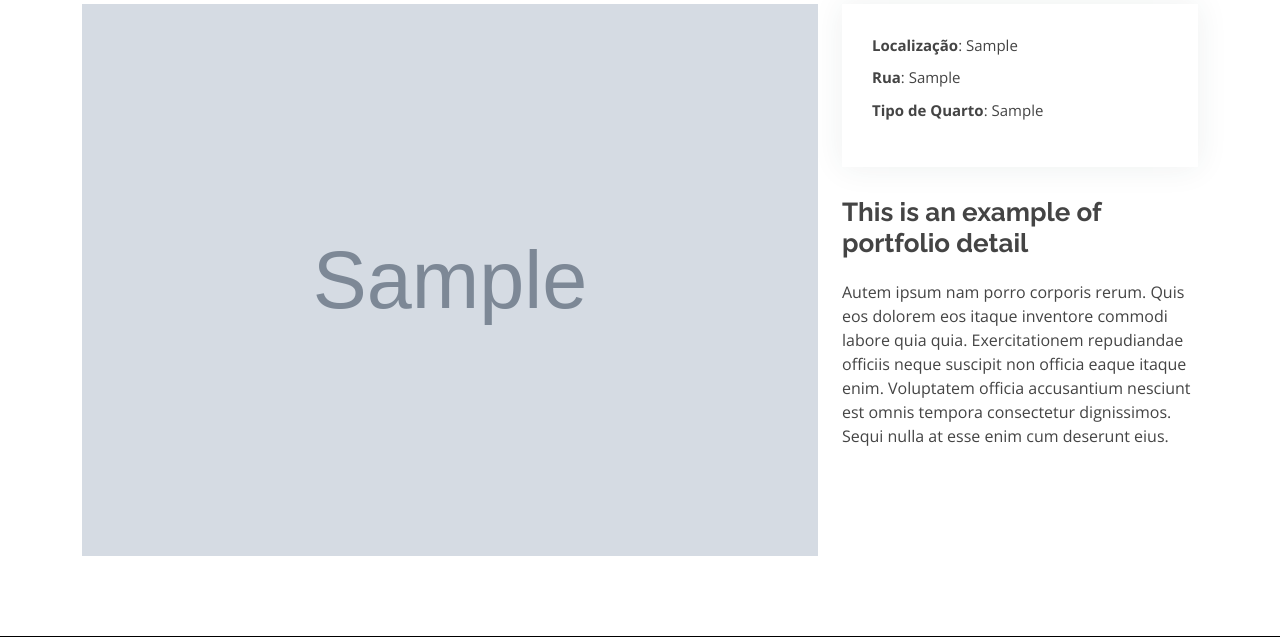
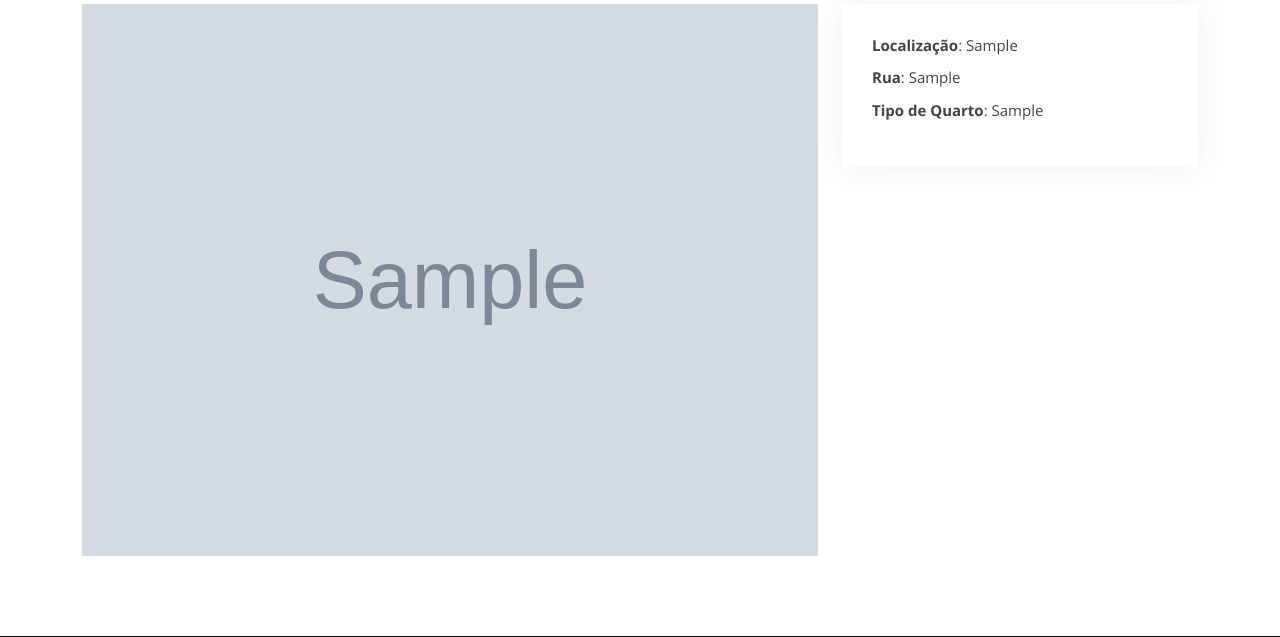
Before and after one commit to Nuno777/ProjetoBerlim, a PHP site: page /portHotel.php?id_hotel=1 in a window 1280 px wide. Shown: the part 177-814 px from the top of the page. Run offline with PHP 8.4, Linux system fonts and the light colour scheme; tables that the repository leaves empty hold one stand-in row (values such as "Sample post"); grey boxes marked "Sample" are stand-in pictures.

Commit message:
porthotel +/-

```diff
--- a/portHotel.php
+++ b/portHotel.php
@@ -78,12 +78,6 @@ if ($res->num_rows) {
                   <li><strong>Tipo de Quarto</strong>: <?php echo $quarto ?></li>
                 </ul>
               </div>
-              <div class="portfolio-description">
-                <h2>This is an example of portfolio detail</h2>
-                <p>
-                  Autem ipsum nam porro corporis rerum. Quis eos dolorem eos itaque inventore commodi labore quia quia. Exercitationem repudiandae officiis neque suscipit non officia eaque itaque enim. Voluptatem officia accusantium nesciunt est omnis tempora consectetur dignissimos. Sequi nulla at esse enim cum deserunt eius.
-                </p>
-              </div>
             </div>
           </div>
         <?php
```
